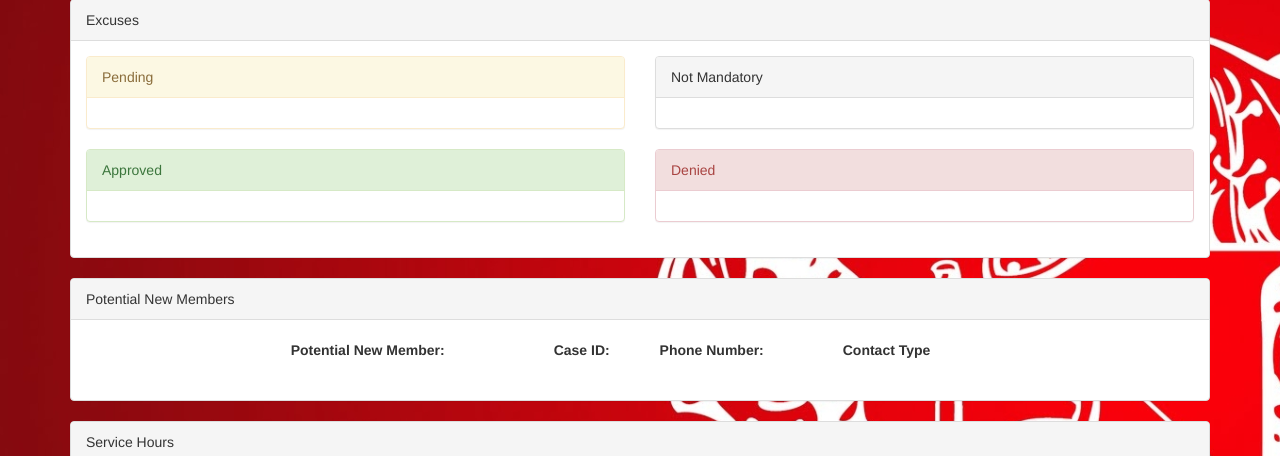
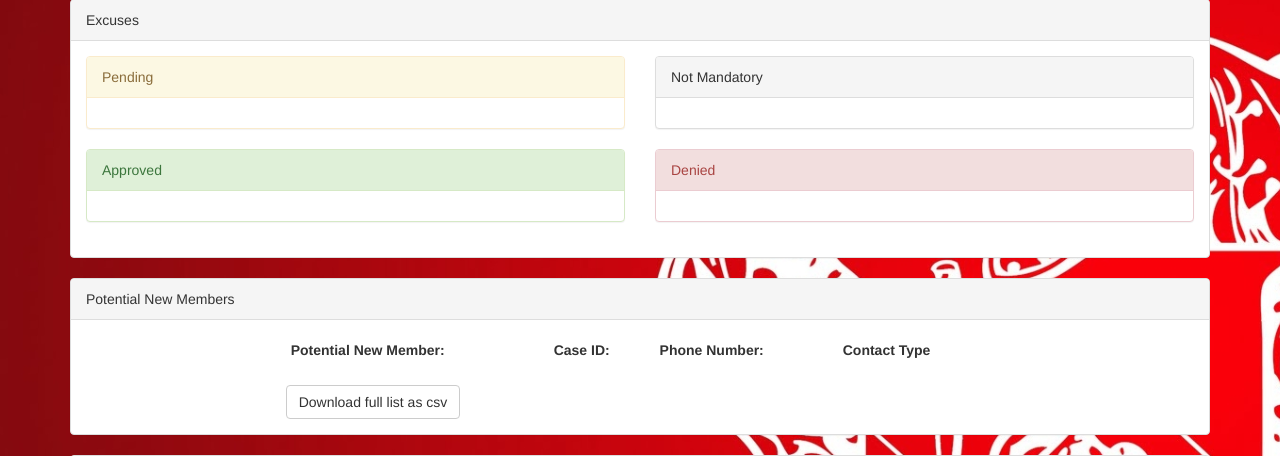
Before and after one commit to DLance96/ox-dashboard, a Django app: template templates/brother.html in a window 1280 px wide. Shown: the part 1015-1471 px from the top of the page. Run offline with Django 3.2, Linux system fonts and the light colour scheme; the template is opened without the code that fills it, so the values that code supplies are empty; some libraries are stand-ins or nearby versions.

Commit message:
Add csv download to brother page

```diff
--- a/dashboard/views.py
+++ b/dashboard/views.py
@@ -1373,7 +1373,6 @@ def recruitment_c(request):
 def all_pnm_csv(request):
     """Returns a list of pnms as a csv"""
     potential_new_members = PotentialNewMember.objects.all()
-    print(potential_new_members[0])
 
     response = HttpResponse(content_type='text/csv')
     response['Content-Disposition'] = 'attachment; filename="all_pnms.csv"'
--- a/templates/brother.html
+++ b/templates/brother.html
@@ -199,7 +199,8 @@
                     {% for pnm in pnms %}
                         <tr>
                             <td>
-                                <a href={% url 'dashboard:brother_pnm' pnm.id %}>{{ pnm.first_name }} {{ pnm.last_name }}</a>
+                                <a href={% url 'dashboard:brother_pnm' pnm.id %}>{{ pnm.first_name }}
+                                    {{ pnm.last_name }}</a>
                             </td>
                             <td>{{ pnm.case_ID }}</td>
                             <td>{{ pnm.phone_number }}</td>
@@ -215,6 +216,8 @@
                     {% endfor %}
                     </tbody>
                 </table>
+            <a class="btn btn-default" href={% url 'dashboard:all_pnm_csv' %} role="button">
+                Download full list as csv</a>
             </div>
         </div>
     </div>
```
